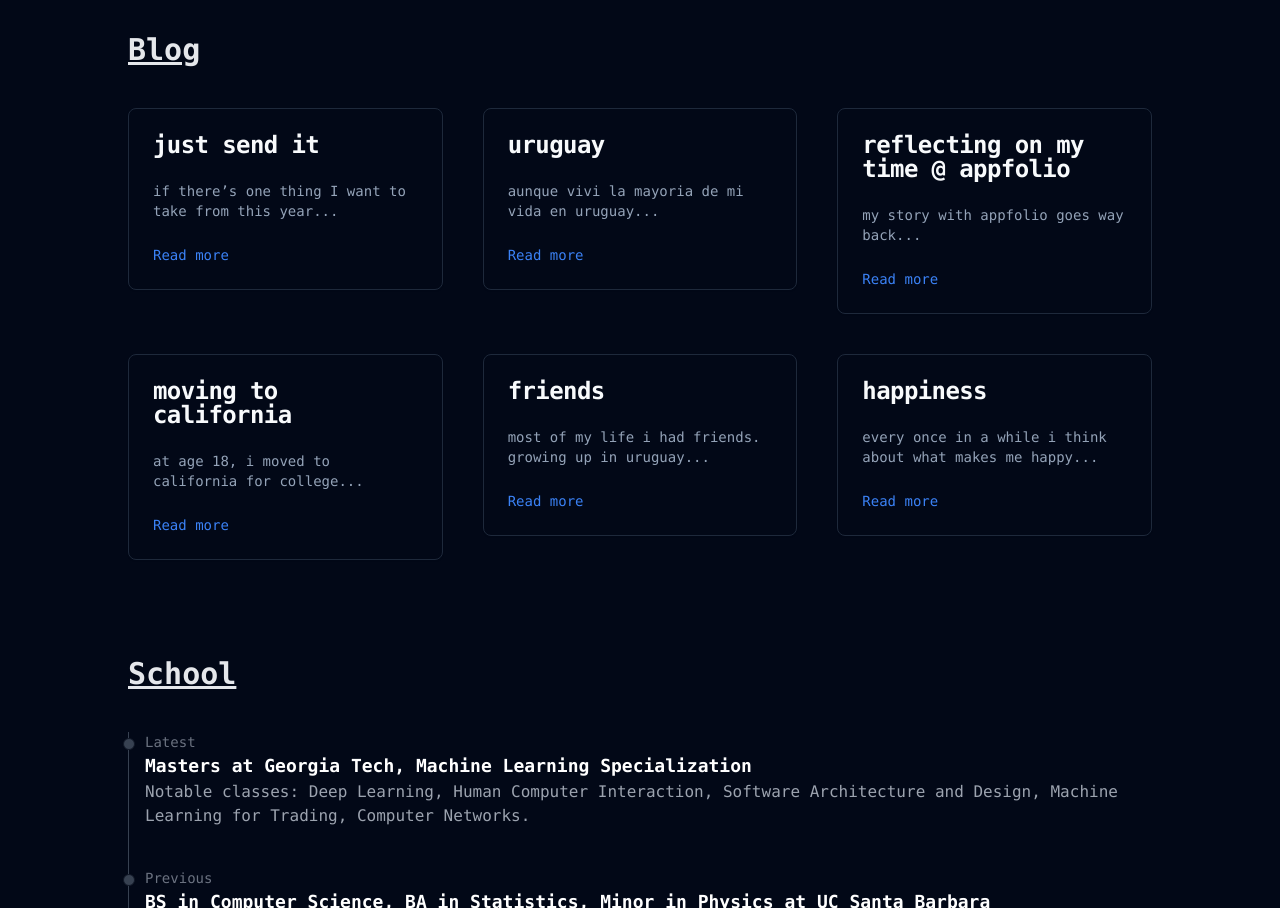
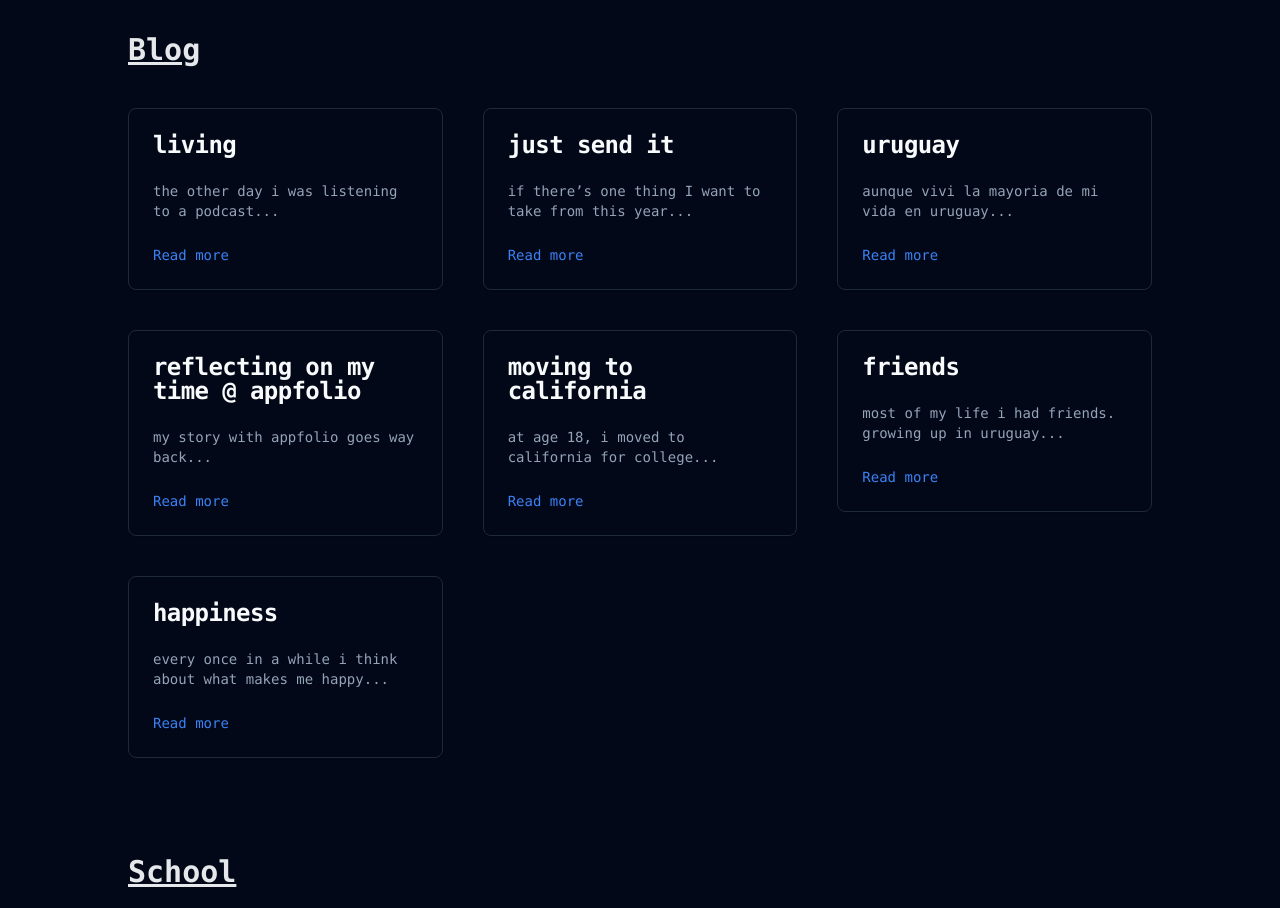
Before and after one commit to aripo99/personal-website, a Next.js app: page / in a window 1280 px wide. Shown: the part 3000-3908 px from the top of the page. Built offline with nearby package versions, Linux system fonts and the light colour scheme.

Commit message:
Add living blog

```diff
--- a/components/Blog.tsx
+++ b/components/Blog.tsx
@@ -5,10 +5,15 @@ import {
   CardFooter,
   CardHeader,
   CardTitle,
-} from "@/components/ui/card"
+} from "@/components/ui/card";
 import Link from "next/link";
 
 export const pieces = [
+  {
+    title: "living",
+    description: "the other day i was listening to a podcast...",
+    link: "blog/living",
+  },
   {
     title: "just send it",
     description: "if there’s one thing I want to take from this year...",
@@ -38,7 +43,7 @@ export const pieces = [
     title: "happiness",
     description: "every once in a while i think about what makes me happy...",
     link: "blog/happiness",
-    }
+  },
 ];
 
 export default function Blog() {
@@ -46,8 +51,7 @@ export default function Blog() {
     <section className="my-12" id="blog">
       <h2 className="text-3xl font-bold mb-10 text-gray-200 underline">Blog</h2>
       <div className="grid grid-cols-1 md:grid-cols-2 lg:grid-cols-3 gap-10">
-                {
-                    pieces.map((blog, index) => (
+        {pieces.map((blog, index) => (
           <Link href={blog.link} key={index}>
             <Card>
               <CardHeader>
@@ -57,12 +61,12 @@ export default function Blog() {
                 <CardDescription>{blog.description}</CardDescription>
               </CardContent>
               <CardFooter>
-                                <span className="text-blue-500 hover:underline">Read more</span>                                </CardFooter>
+                <span className="text-blue-500 hover:underline">Read more</span>{" "}
+              </CardFooter>
             </Card>
           </Link>
-                    ))
-                }
+        ))}
       </div>
     </section>
-    )
+  );
 }
```
Also changed, not shown: blog/living.md (added, +9 -0 lines). Lines whose indentation alone changed are shown as unchanged.
